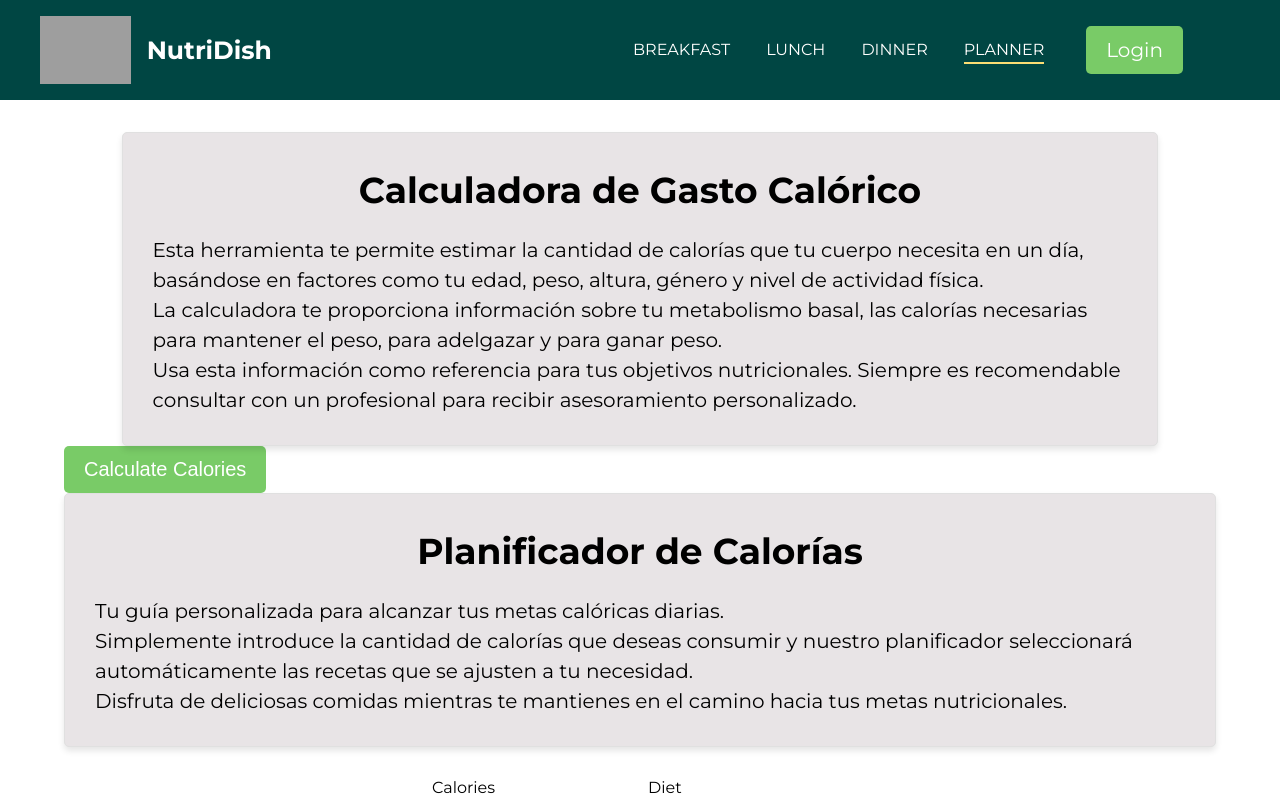
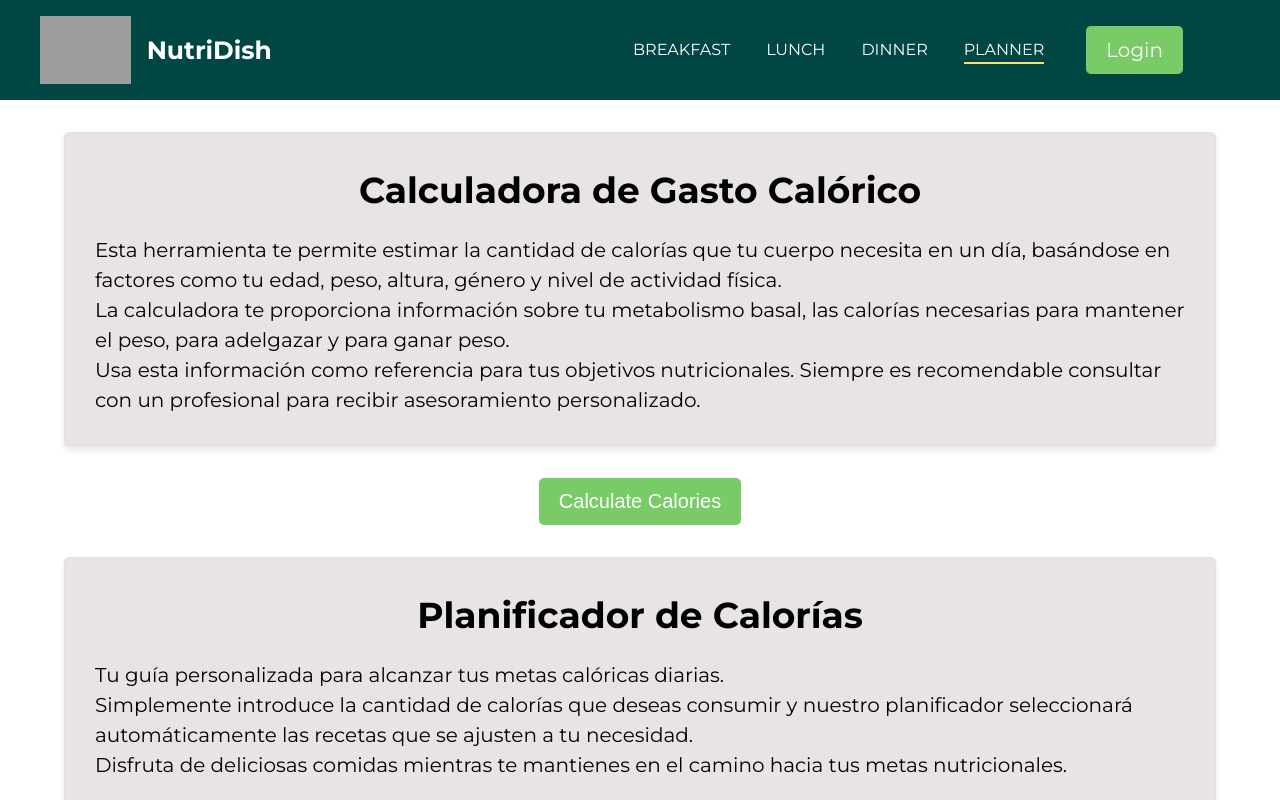
Before and after one commit to SohaibZahiid/NutriDish, a React (Vite) app: page /planner in a window 1280 px wide. Shown: the top 800 px of the page. Built offline with nearby package versions, Linux system fonts and the light colour scheme; grey boxes are pictures that could not be loaded; some icons are missing.

Commit message:
changed planenr button

```diff
--- a/src/pages/Planner.jsx
+++ b/src/pages/Planner.jsx
@@ -51,7 +51,7 @@ function Planner() {
         setOpen(false);
       }
     };
-    if(open) {
+    if (open) {
       document.addEventListener("click", handler);
     }
   });
@@ -60,20 +60,27 @@ function Planner() {
     <>
       <div className="planner section-x2">
         <div className="planner-container container">
-        <div className="planner-container container">
+          <div>
             <div className="container-explanation">
               <h2>Calculadora de Gasto Calórico</h2>
               <p>
-                              Esta herramienta te permite estimar la cantidad de calorías que tu cuerpo necesita en un día, basándose en factores como tu edad, peso, altura, género y nivel de actividad física.
+                Esta herramienta te permite estimar la cantidad de calorías que
+                tu cuerpo necesita en un día, basándose en factores como tu
+                edad, peso, altura, género y nivel de actividad física.
               </p>
               <p>
-                              La calculadora te proporciona información sobre tu metabolismo basal, las calorías necesarias para mantener el peso, para adelgazar y para ganar peso.
+                La calculadora te proporciona información sobre tu metabolismo
+                basal, las calorías necesarias para mantener el peso, para
+                adelgazar y para ganar peso.
               </p>
               <p>
-                              Usa esta información como referencia para tus objetivos nutricionales. Siempre es recomendable consultar con un profesional para recibir asesoramiento personalizado.
+                Usa esta información como referencia para tus objetivos
+                nutricionales. Siempre es recomendable consultar con un
+                profesional para recibir asesoramiento personalizado.
               </p>
             </div>
           </div>
+          <div className="btn-calories-container">
             {!localStorageData && (
               <button
                 className="btn-modal btn"
@@ -82,6 +89,7 @@ function Planner() {
                 Calculate Calories
               </button>
             )}
+          </div>
           <Modal open={openModal} onClose={() => setOpenModal(false)} />
           <Calcula />
           <div className="container-explanation">
--- a/src/styles/Planner.css
+++ b/src/styles/Planner.css
@@ -149,8 +149,9 @@
   text-align: center;
 }
 
-.btn-container {
+.btn-calories-container {
   display: flex;
   justify-content: center;
-  margin-top: 20px;  /* Espaciado adicional en la parte superior, ajusta según tus necesidades */
+  align-items: center;
+  padding-block: 2em;
 }
```
Lines whose indentation alone changed are shown as unchanged.
